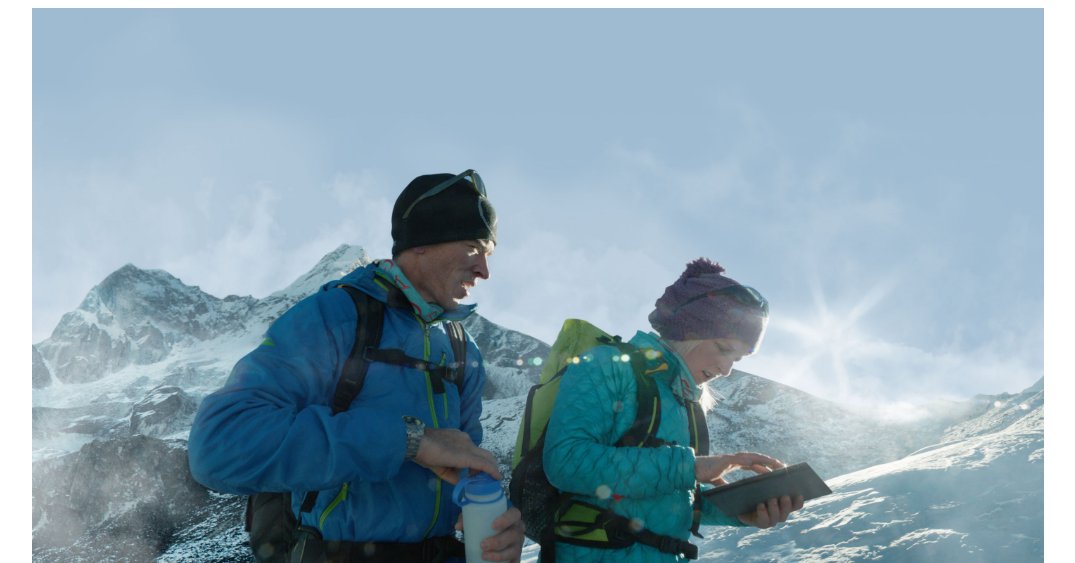
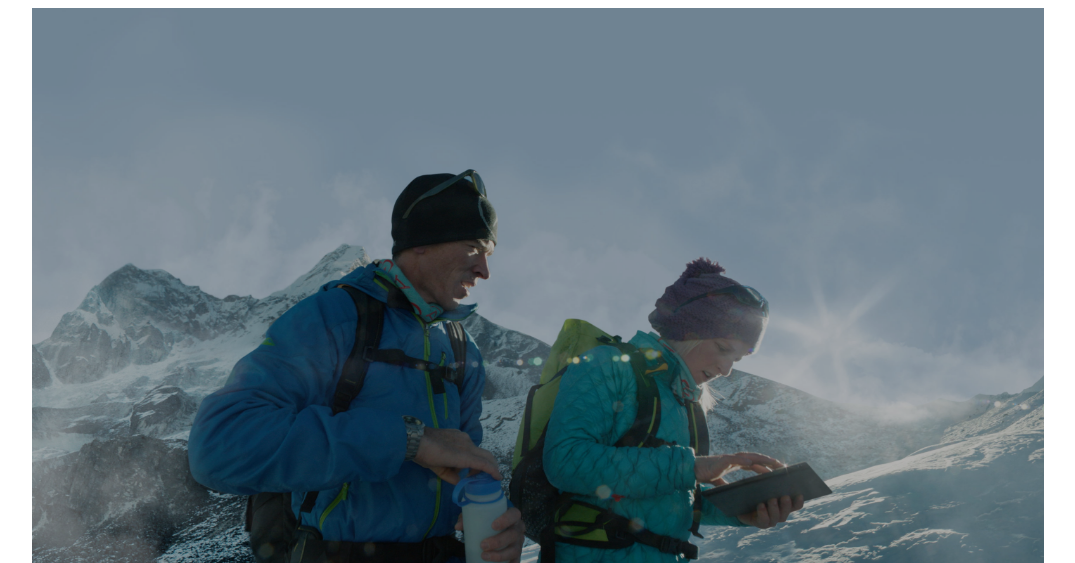
Before and after one commit to ABDELLANI-Youcef/old-apple-page-clone, a plain HTML site: page index.html in a window 1280 px wide. Shown: the top 563 px of the page, without its empty margins (102-1177 px from the left). Drawn offline with Linux system fonts and the light colour scheme.

Commit message:
Add black filter to the header image in index.html

```diff
--- a/css/style.css
+++ b/css/style.css
@@ -50,6 +50,13 @@
   background-size: cover;
 }
 
+.header-text {
+  width: 100%;
+  height: 100%;
+  background-color: black;
+  opacity: 0.3;
+}
+
 /* =========================== PHOTO SECTION ============= */
 
 .cell {
--- a/index.html
+++ b/index.html
@@ -10,7 +10,9 @@
     <main class="grid-container">
         <div class="header">
           <div class="big-image">
+            <div class="header-text">
 
+            </div>
           </div>
         </div>
         <div class="photo1">
```
